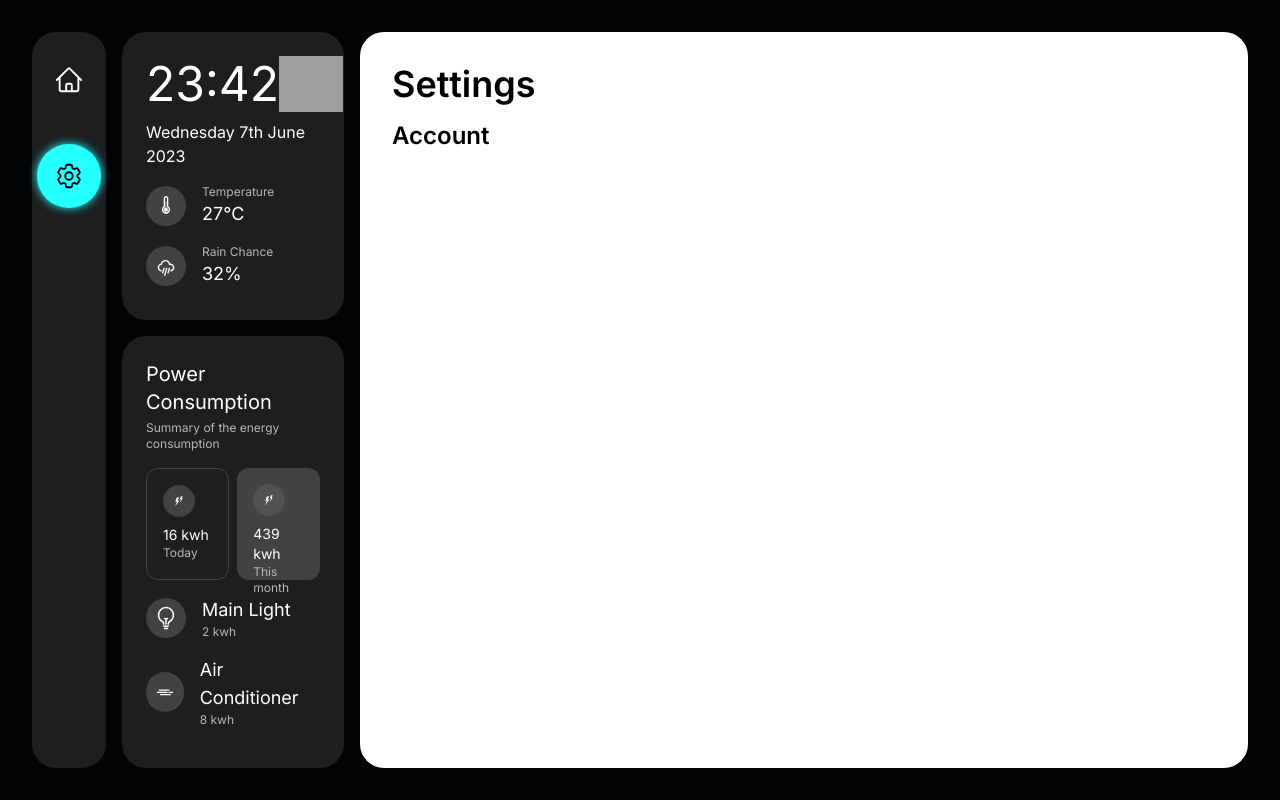
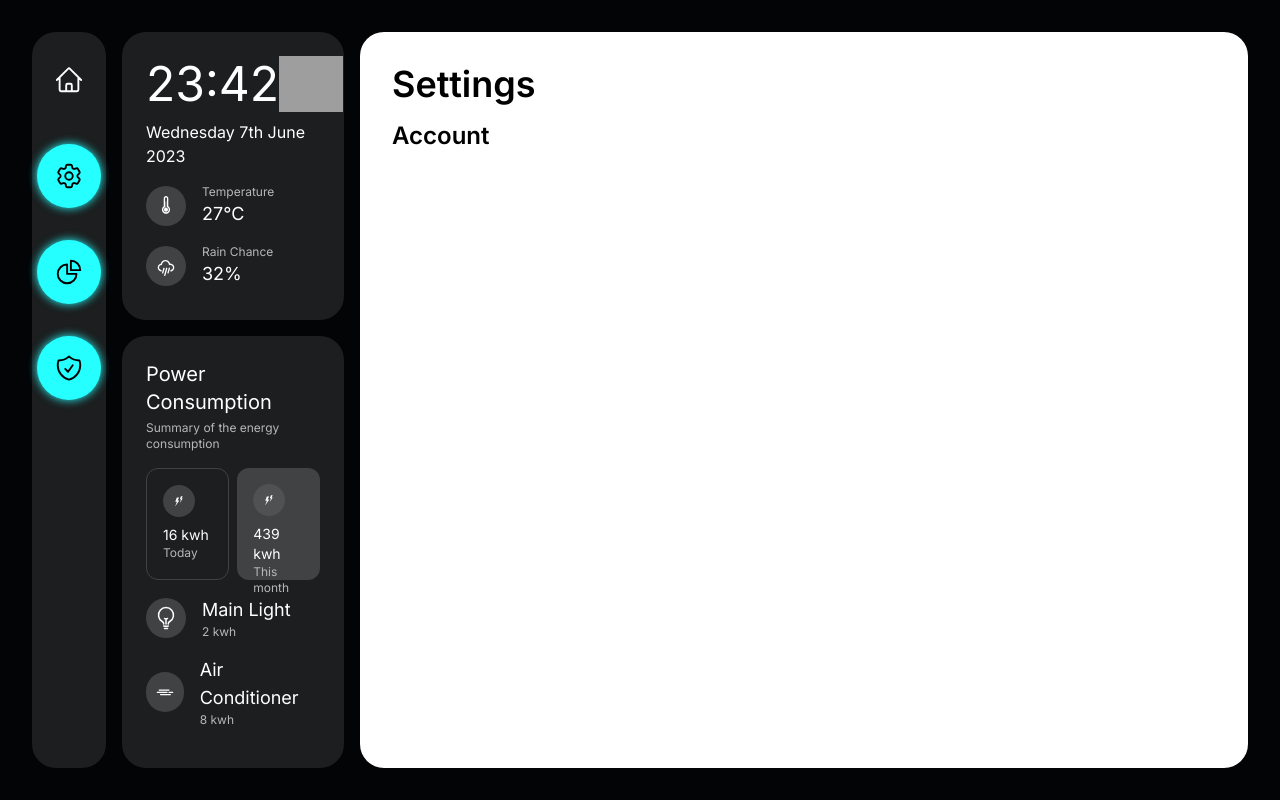
Before and after one commit to ManupaDev/smart-home-ui, a React (Vite) app: page /settings in a window 1280 px wide. Built offline with nearby package versions, Linux system fonts and the light colour scheme; grey boxes are pictures that could not be loaded; what prettier-plugin-tailwindcss would draw is missing.

Commit message:
feat: update icons

```diff
--- a/src/pages/components/sidebar.tsx
+++ b/src/pages/components/sidebar.tsx
@@ -1,5 +1,5 @@
 import { HomeIcon } from "@heroicons/react/24/outline";
-import { Cog6ToothIcon } from "@heroicons/react/24/outline";
+import { Cog6ToothIcon,ChartPieIcon,ShieldCheckIcon } from "@heroicons/react/24/outline";
 import { NavLink } from "react-router-dom";
 import clsx from "clsx";
 
@@ -37,6 +37,40 @@ export function Sidebar({}) {
           );
         }}
       </NavLink>
+
+      <NavLink to={"/settings"}>
+        {({ isActive }) => {
+          return (
+            <div
+              className={clsx(
+                "flex h-16 w-16  items-center justify-center  rounded-full border-white hover:bg-smoke-300 ",
+                { "glow-1 bg-jade-500 text-black hover:bg-jade-500": isActive },
+                { "text-white": !isActive }
+              )}
+            >
+              <ChartPieIcon width={30} height={30} />
+            </div>
+          );
+        }}
+      </NavLink>
+
+      <NavLink to={"/settings"}>
+        {({ isActive }) => {
+          return (
+            <div
+              className={clsx(
+                "flex h-16 w-16  items-center justify-center  rounded-full border-white hover:bg-smoke-300 ",
+                { "glow-1 bg-jade-500 text-black hover:bg-jade-500": isActive },
+                { "text-white": !isActive }
+              )}
+            >
+              <ShieldCheckIcon width={30} height={30} />
+            </div>
+          );
+        }}
+      </NavLink>
+
+
     </div>
   );
 }
```
